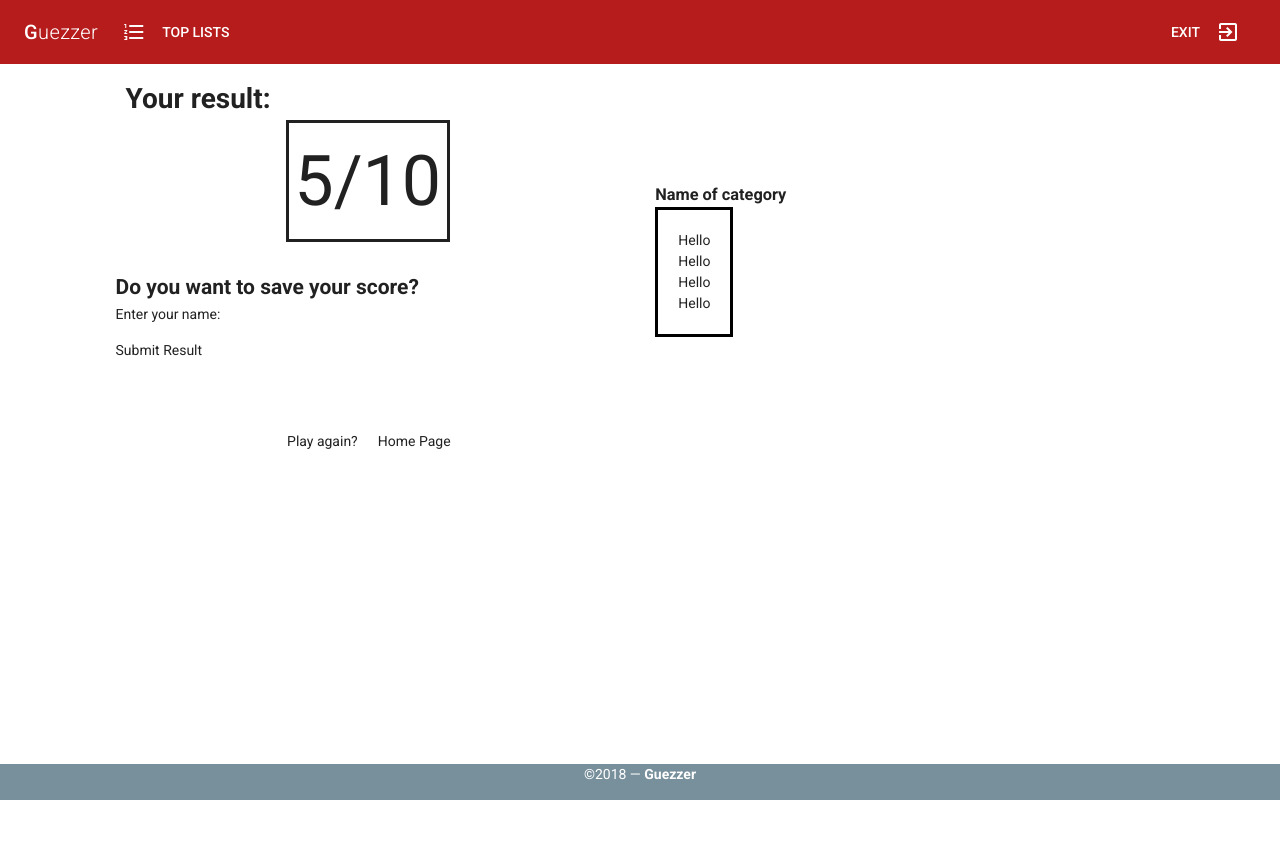
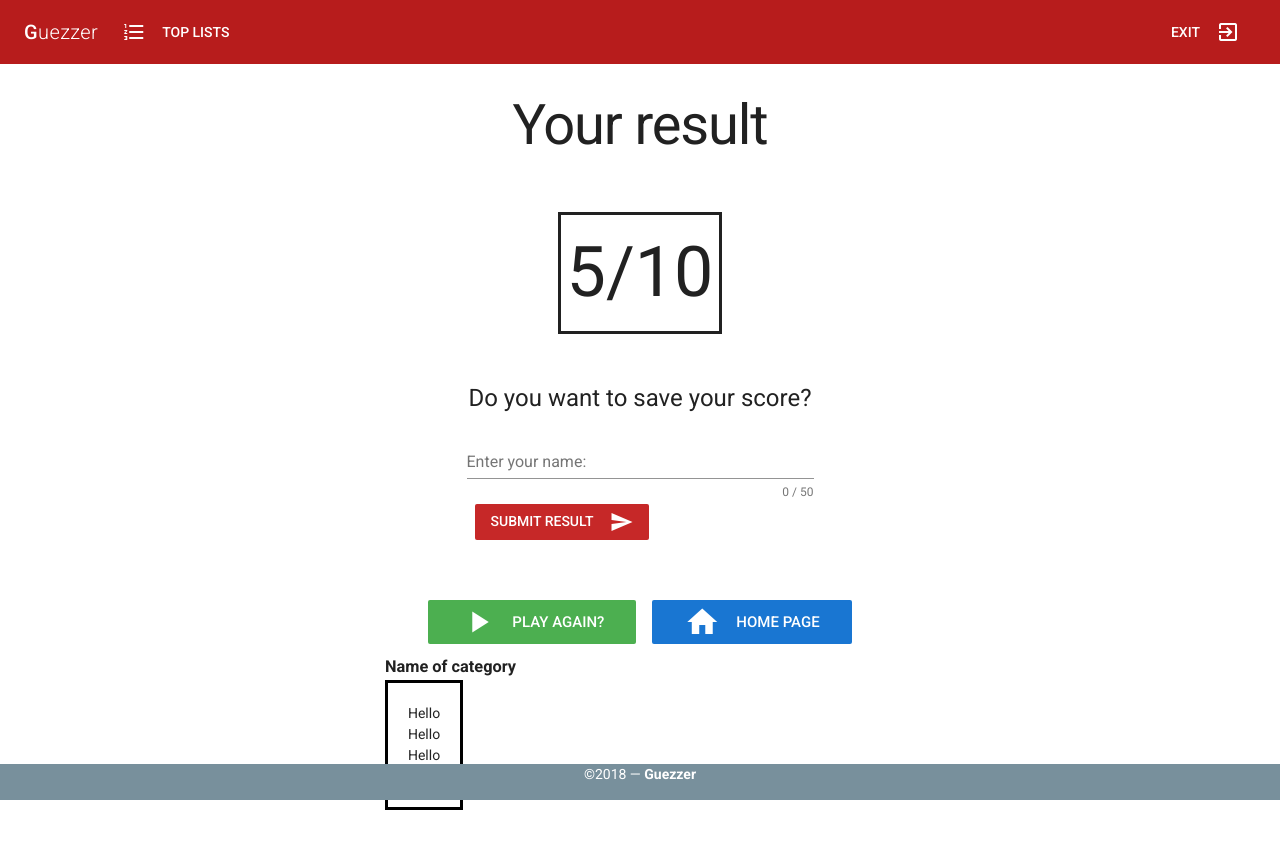
Before and after one commit to JoakimKarlberg/guezzer, a Vue app in the folder guezzer.Client/: page /#/ResultPage in a window 1280 px wide. Shown: the top 848 px of the page. Before the commit the page ends 800 px from the top, so only its background shows below. Built offline with nearby package versions, Linux system fonts and the light colour scheme; what vue-youtube would draw is missing.

Commit message:
Begun styling the result page

```diff
--- a/guezzer.Client/src/components/DisplayResult.vue
+++ b/guezzer.Client/src/components/DisplayResult.vue
@@ -1,9 +1,8 @@
 <template>
-     <div class="display-result">
-        <h1>{{msg}}</h1>
+
 
         <div class="score-box">{{score}}</div>
-    </div>
+
 </template>
 
 <script>
--- a/guezzer.Client/src/components/HomeButton.vue
+++ b/guezzer.Client/src/components/HomeButton.vue
@@ -1,19 +1,12 @@
 <template>
-     <div class="button-container">
-       <router-link to="/" tag="button" class="btn btn-primary">Home Page</router-link>
-    </div>
+  <v-btn depressed class="primary white--text" large tag="button" router-link to="/">
+    <v-icon left large>home</v-icon>
+    <span>Home page</span>
+  </v-btn>
 </template>
 
 <script>
-export default {
-  name: 'HomeButton'
-};
+  export default {
+    name: 'HomeButton'
+  };
 </script>
-
-<style scoped>
-.button-container{
-  margin-top: 50px;
-  position: relative;
-  float: left;
-}
-</style>
--- a/guezzer.Client/src/components/PlayAgainButton.vue
+++ b/guezzer.Client/src/components/PlayAgainButton.vue
@@ -1,19 +1,14 @@
 <template>
-     <div class="button-container">
-       <router-link to="/CategoryPage" tag="button" class="btn btn-primary">Play again?</router-link>
-    </div>
+  <v-btn depressed class="green white--text" large tag="button" router-link to="/CategoryPage">
+    <v-icon left large>play_arrow</v-icon>
+    <span>Play again?</span>
+  </v-btn>
+
 </template>
 
+
 <script>
-export default {
-  name: 'PlayAgainButton'
-};
+  export default {
+    name: 'PlayAgainButton'
+  };
 </script>
-
-<style scoped>
-.button-container{
-  margin-top: 50px;
-  position :relative;
-  float: right;
-}
-</style>
--- a/guezzer.Client/src/components/SubmitScore.vue
+++ b/guezzer.Client/src/components/SubmitScore.vue
@@ -1,12 +1,13 @@
 <template>
-  <div class="score-container">
-    <h2>{{saveScoreMsg}}</h2>
-    <div class="enter-name-field">
-      {{enterNameMsg}}
-      <input id="name" v-model="nameInput" type="text">
-    </div>
-    <button class="btn btn-success" v-on:click="submitResult">Submit Result</button>
-  </div>
+  <v-flex xs12 md12 lg8 xl6>
+    <form>
+      <v-text-field required v-model="nameInput" :counter="50" :error-messages="nameErrors" label="Enter your name:"></v-text-field>
+      <v-btn class="red darken-3 white--text" depressed v-on:click="submitResult">
+        <span>Submit Result</span>
+        <v-icon right>send</v-icon>
+      </v-btn>
+    </form>
+  </v-flex>
 </template>
 
 <script>
@@ -16,8 +17,6 @@ export default {
   name: "SubmitScore",
   data() {
     return {
-      enterNameMsg: "Enter your name:",
-      saveScoreMsg: "Do you want to save your score?",
       nameInput: ""
     };
   },
@@ -29,12 +28,3 @@ export default {
   }
 };
 </script>
-
-<style scoped>
-.score-container {
-  padding: 10px;
-}
-.enter-name-field {
-  padding-bottom: 15px;
-}
-</style>
--- a/guezzer.Client/src/views/CategoryPage.vue
+++ b/guezzer.Client/src/views/CategoryPage.vue
@@ -6,7 +6,7 @@
         <v-flex xs12 md6>
 
         <v-layout justify-center>
-          <h1 class="mt-5 indigo--text">{{quizTitle}}</h1>
+          <h1 class="mt-5">{{quizTitle}}</h1>
         </v-layout>
 
         <v-layout justify-center>
@@ -48,7 +48,7 @@ export default {
   name: "CategoryPage",
   data() {
     return {
-      quizTitle: "Select your category"
+      quizTitle: "Select the category you want to play"
     };
   },
   components: {
--- a/guezzer.Client/src/views/ResultPage.vue
+++ b/guezzer.Client/src/views/ResultPage.vue
@@ -1,20 +1,36 @@
 <template>
-    <div class="wrapper">
-        <div class="container">
-        <display-result></display-result>
-        <submit-score></submit-score>
-        <div class="wrapper">
-            <div class="container">
-            <play-again-button></play-again-button>
-            </div>
-            <div class="container">
-            <home-button></home-button>
-            </div>
-        </div>
-        </div>
-        <div class="container">
-            <top-list></top-list>
-        </div>
+  <div class="resultPage">
+    <v-container>
+      <v-layout align-center justify-center row fill-height>
+        <v-flex xs12 md6>
+
+          <v-layout justify-center class="mt-3">
+            <h1 class="display-3">Your result</h1>
+          </v-layout>
+
+          <v-layout justify-center class="mt-5">
+            <display-result/>
+          </v-layout>
+
+            <v-layout justify-center class="mt-5">
+            <h3 class="headline">Do you want to save your score?</h3>
+          </v-layout>
+
+          <v-layout justify-center class="mt-3">
+            <submit-score/>
+          </v-layout>
+
+          <v-layout justify-center class="mt-5">
+            <play-again-button/>
+            <home-button/>
+          </v-layout>
+
+          <top-list/>
+
+        </v-flex>
+      </v-layout>
+    </v-container>
+
     </div>
 </template>
 
@@ -35,12 +51,3 @@
         }
     }
 </script>
-
-<style scoped>
-.wrapper {
-    display: flex;
-}
-.container {
-    padding: 10px;
-}
-</style>
```
